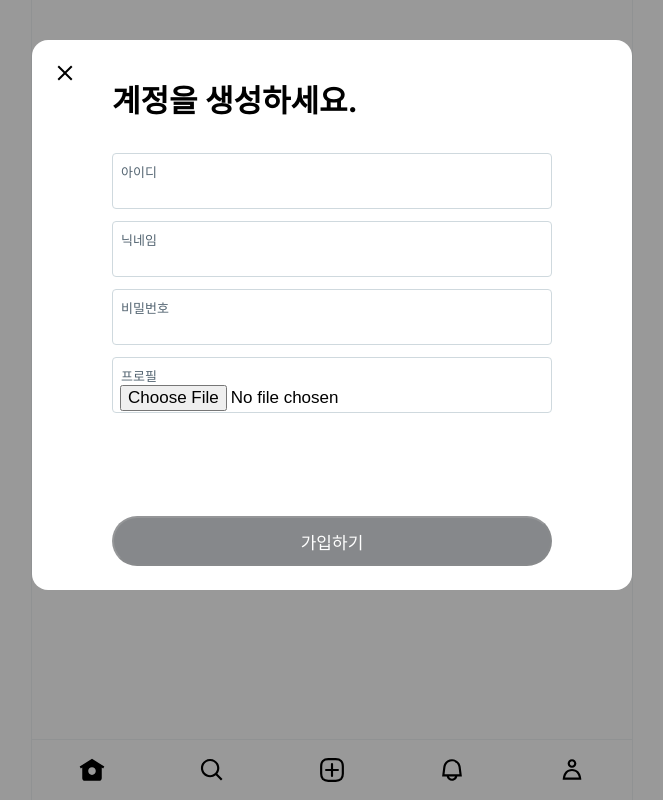
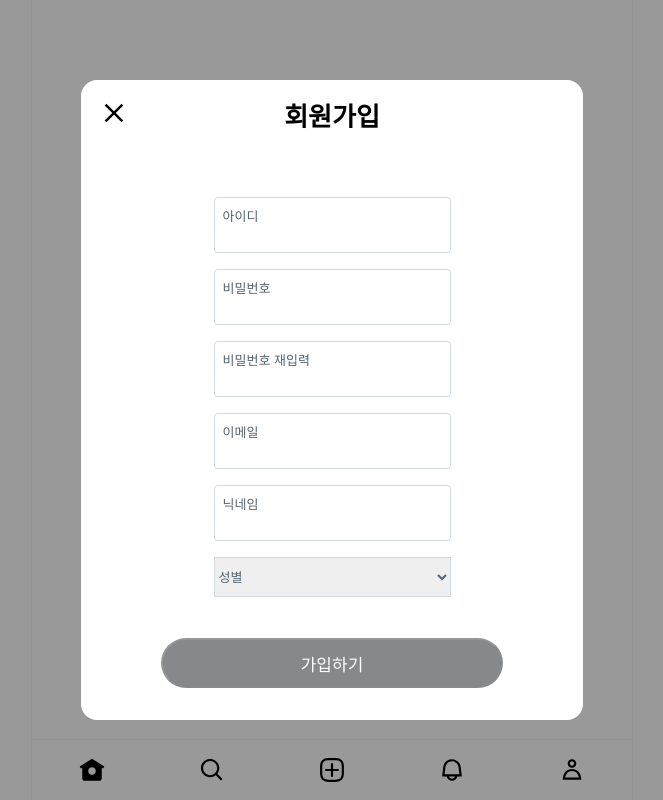
Before and after one commit to Neulbom1234/Neulbom, a Next.js app in the folder front/: page /signup in a window 1280 px wide. Shown: the whole page, without its empty margins (308-971 px from the left). Built offline with nearby package versions, Linux system fonts and the light colour scheme.

Commit message:
로그인 페이지, 회원가입 페이지, 아이디/비밀번호 찾기 페이지 구현

```diff
--- a/front/src/app/(main)/_component/LoginModal.tsx
+++ b/front/src/app/(main)/_component/LoginModal.tsx
@@ -25,7 +25,7 @@ export default function LoginModal() {
       <div className={style.modal}>
         <div className={style.modalHeader}>
           <button className={style.closeButton} onClick={onClickClose}>
-            <svg width={24} viewBox="0 0 24 24" aria-hidden="true"
+            <svg width={30} viewBox="0 0 24 24" aria-hidden="true"
                  className="r-18jsvk2 r-4qtqp9 r-yyyyoo r-z80fyv r-dnmrzs r-bnwqim r-1plcrui r-lrvibr r-19wmn03">
               <g>
                 <path
--- a/front/src/app/(main)/_component/SignupModal.tsx
+++ b/front/src/app/(main)/_component/SignupModal.tsx
@@ -7,9 +7,13 @@ import {ChangeEventHandler, FormEventHandler, useState} from "react";
 export default function SignupModal() {
   const [id, setId] = useState('');
   const [password, setPassword] = useState('');
+  const [secondPassword, setSecondPassword] = useState('');
+  const [email, setEmail] = useState('');
   const [nickname, setNickname] = useState('');
-  const [image, setImage] = useState('');
-  const [imageFile, setImageFile] = useState<File>();
+  const [message, setMessage] = useState('');
+  // const [image, setImage] = useState('');
+  // const [imageFile, setImageFile] = useState<File>();
+
 
   const router = useRouter();
   const onClickClose = () => {
@@ -20,10 +24,12 @@ export default function SignupModal() {
   const onChangeId: ChangeEventHandler<HTMLInputElement> = (e) => { setId(e.target.value) };
 
   const onChangePassword: ChangeEventHandler<HTMLInputElement> = (e) => { setPassword(e.target.value) };
+  const onChangeSecondPassword: ChangeEventHandler<HTMLInputElement> = (e) => { setSecondPassword(e.target.value) };
+  const onChangeEmail: ChangeEventHandler<HTMLInputElement> = (e) => { setEmail(e.target.value) };
   const onChangeNickname: ChangeEventHandler<HTMLInputElement> = (e) => { setNickname(e.target.value) };
-  const onChangeImageFile: ChangeEventHandler<HTMLInputElement> = (e) => {
-    e.target.files && setImageFile(e.target.files[0])
-  };
+  // const onChangeImageFile: ChangeEventHandler<HTMLInputElement> = (e) => {
+    // e.target.files && setImageFile(e.target.files[0])
+  // };
 
   const onSubmit: FormEventHandler = (e) => {
     e.preventDefault();
@@ -31,8 +37,8 @@ export default function SignupModal() {
       method: 'post',
       body: JSON.stringify({
         id,
-        nickname,
-        image,
+        email,
+        // image,
         password,
       }),
       credentials: 'include',
@@ -52,7 +58,7 @@ export default function SignupModal() {
         <div className={style.modal}>
           <div className={style.modalHeader}>
             <button className={style.closeButton} onClick={onClickClose}>
-              <svg width={24} viewBox="0 0 24 24" aria-hidden="true"
+              <svg width={30} viewBox="0 0 24 24" aria-hidden="true"
                    className="r-18jsvk2 r-4qtqp9 r-yyyyoo r-z80fyv r-dnmrzs r-bnwqim r-1plcrui r-lrvibr r-19wmn03">
                 <g>
                   <path
@@ -60,7 +66,7 @@ export default function SignupModal() {
                 </g>
               </svg>
             </button>
-            <div>계정을 생성하세요.</div>
+            <div className={style.signIn}>회원가입</div>
           </div>
           <form>
             <div className={style.modalBody}>
@@ -71,13 +77,8 @@ export default function SignupModal() {
                        onChange={onChangeId}
                 />
               </div>
-              <div className={style.inputDiv}>
-                <label className={style.inputLabel} htmlFor="name">닉네임</label>
-                <input id="name" className={style.input} type="text" placeholder=""
-                       value={nickname}
-                       onChange={onChangeNickname}
-                />
-              </div>
+
+              {/* 비밀번호 */}
               <div className={style.inputDiv}>
                 <label className={style.inputLabel} htmlFor="password">비밀번호</label>
                 <input id="password" className={style.input} type="password" placeholder=""
@@ -85,12 +86,39 @@ export default function SignupModal() {
                        onChange={onChangePassword}
                 />
               </div>
+              {/* 비밀번호(재입력) => 입력창만 만들었음 !*/}
               <div className={style.inputDiv}>
-                <label className={style.inputLabel} htmlFor="image">프로필</label>
-                <input id="image" className={style.input} type="file" accept="image/*"
-                       onChange={onChangeImageFile}
+                <label className={style.inputLabel} htmlFor="secondPassword">비밀번호 재입력</label>
+                <input id="secondPassword" className={style.input} type="text" placeholder=""
+                       value={secondPassword}
+                       onChange={onChangeSecondPassword}
                 />
               </div>
+              <div className={style.message}>{message}</div>
+
+              <div className={style.inputDiv}>
+                <label className={style.inputLabel} htmlFor="email">이메일</label>
+                <input id="email" className={style.input} type="text" placeholder=""
+                       value={email}
+                       onChange={onChangeEmail}
+                />
+              </div>
+              <div className={style.inputDiv}>
+                <label className={style.inputLabel} htmlFor="nickname">닉네임</label>
+                <input id="nickname" className={style.input} type="text" placeholder=""
+                       value={nickname}
+                       onChange={onChangeNickname}
+                />
+              </div>
+
+              <div className={style.inputDiv}>
+                <select className={style.gender}>
+                  <option value="0">성별</option>
+                  <option value="1">남자</option>
+                  <option value="2">여자</option>
+                </select>
+              </div>
+
             </div>
             <div className={style.modalFooter}>
               <button className={style.actionButton} disabled>가입하기</button>
--- a/front/src/app/(main)/_component/login.module.css
+++ b/front/src/app/(main)/_component/login.module.css
@@ -31,7 +31,7 @@
 }
 
 .modalHeader {
-    padding: 36px 80px 20px;
+    padding: 16px 80px 20px;
     font-size: 31px;
     font-weight: bold;
 }
@@ -48,17 +48,17 @@
 @media all and (min-width: 687px) {
     .modal {
         top: 5%;
-        min-width: 80dvw;
-        max-width: 80dvw;
+        min-width: 502px;
+        max-width: 502px;
         height: 450px;
         max-height: 80dvh;
         padding: 0;
-        border-radius: 16px;
+        border-radius: 16px !important;
     }
     .modalHeader {
-        min-width: 80dvw;
-        max-width: 80dvw;
-        padding: 36px 80px 20px;
+        /* min-width: 80dvw; */
+        max-width: 100%;
+        padding: 16px 80px 20px;
     }
     .modalBody {
         padding: 0 80px;
@@ -78,7 +78,7 @@
         top: 0%;
         height: 100dvh;
         width: 100dvw;
-        border-radius: 0px;
+        border-radius: 0;
     }
     .modalHeader{
         width: inherit;
@@ -87,6 +87,7 @@
         position: relative;
         align-items: center;
     }
+
     .modalBody{
         flex: 1;
     }
@@ -127,32 +128,6 @@
     /* margin: 12px 0; */
     margin-bottom: 0px;
 }
-
-/* .inputTopLabel {
-    width: 100%;
-    display: inline-block;
-    position: absolute;
-    top: 0;
-    border: 1px solid rgb(207, 217, 222);
-    border-radius: 10px 10px 0 0;
-    border-bottom: none;
-    font-size: 13px;
-    height: 56px;
-    padding: 8px 8px 0;
-    color: rgb(83, 100, 113);
-} */
-/* .inputBottomLabel {
-    width: 100%;
-    display: inline-block;
-    position: absolute;
-    top: 0;
-    border: 1px solid rgb(207, 217, 222);
-    border-radius: 0 0 10px 10px;
-    font-size: 13px;
-    height: 56px;
-    padding: 8px 8px 0;
-    color: rgb(83, 100, 113);
-} */
 
 .inputLabel:focus-within {
     color: red;
@@ -218,7 +193,7 @@
     background-color: #fff;
     position: absolute;
     left: 16px;
-    top: 36px;
+    top: 16px;
     display: flex;
     align-items: center;
     justify-content: center;
--- a/front/src/app/(main)/_component/searchID.module.css
+++ b/front/src/app/(main)/_component/searchID.module.css
@@ -3,6 +3,7 @@
     height: 100%;
     display: flex;
     justify-content: center;
+    align-items: center;
     position: absolute;
     top: 0;
     left: 0;
@@ -17,23 +18,29 @@
   }
   .modal {
     background-color: rgb(var(--background-end-rgb));
+    border-radius: 16px;
     position: relative;
-    top: 5%;
-    max-width: 80vw;
-    min-width: 600px;
-    border-radius: 16px;
+    top: 15%;
+    /* max-width: 80vw; */
+    /* min-width: 600px; */
+    width: 50vw;
     display: flex;
     flex-direction: column;
-    height: 550px;
+    /* height: 550px; */
     z-index: 99;
   }
 
   .modalHeader {
-    padding: 36px 80px 20px;
+    margin: auto;
     font-size: 31px;
     font-weight: bold;
+    display: flex;
+    align-items: center;
   }
-
+  .findId{
+    font-size: 26px;
+    margin: auto;
+  }
   .modal form {
     display: flex;
     flex-direction: column;
@@ -41,23 +48,94 @@
   }
 
   .modalBody {
-    flex: 1;
+    /* flex: 1; */
     padding: 0 80px;
   }
   @media all and (min-width: 687px) {
     .modal {
-        top: 5%;
-        min-width: 600px;
-        max-width: 600px;
-        height: 550px;
+        top: 0%;
+        min-width: 502px;
+        max-width: 502px;
+
+        height: 450px;
+        min-height: 80dvh;
+        max-height: 80dvh;
         padding: 0;
+        border-radius: 16px !important;
     }
     .modalHeader {
-        padding: 36px 80px 20px;
+      max-width: 100%;
+      margin-bottom: 0;
+      padding: 16px 80px 20px;
     }
     .modalBody {
-        padding: 0 80px;
+      padding: 0 80px;
+      min-height: 75%;
+      max-height: 75%;
+      position: relative;
+      /* overflow-y: scroll; */
     }
+
+    .modalFooter{
+      min-height: 10%;
+      position: relative;
+      bottom: -10% !important;
+    }
+
+  }
+
+  @media all and(min-width: 300px) {
+    .modal{
+      top: 0%;
+      height: 100dvh;
+      width: 100dvw;
+      border-radius: 0;
+      display: flex;
+      justify-content: center;
+    }
+
+    .modalHeader{
+      width: 100%;
+      max-width: 100dvw;
+      display: flex;
+      justify-content: space-between;
+      position: relative;
+      align-items: center;
+      /* padding-top: 16px; */
+      /* top: 32px; */
+      min-height: 10%;
+    }
+    .modalBody{
+      margin: 0 auto;
+      flex: 0;
+      max-width: 90dvw;
+      /* display: flex; */
+      /* flex-direction: column; */
+      /* align-items: center; */
+      /* justify-content: center; */
+      padding: 0 0;
+
+      position: relative;
+      top: 5%;
+      min-height: 75%;
+      max-height: 75%;
+    }
+
+    .modalFooter{
+      display: flex;
+      align-items: center;
+      justify-content: center;
+      position: relative;
+      min-height: 10%;
+      bottom: -5%;
+    }
+    .actionButton{
+      width: 90%;
+      max-width: 90dvw;
+      margin: auto;
+    }
+
+
   }
 
   .inputDiv {
@@ -92,7 +170,7 @@
   }
 
   .modalFooter {
-    padding: 24px 80px;
+    padding: 0 80px;
   }
 
   .actionButton {
--- a/front/src/app/(main)/_component/searchPW.module.css
+++ b/front/src/app/(main)/_component/searchPW.module.css
@@ -3,6 +3,7 @@
     height: 100%;
     display: flex;
     justify-content: center;
+    align-items: center;
     position: absolute;
     top: 0;
     left: 0;
@@ -17,23 +18,28 @@
   }
   .modal {
     background-color: rgb(var(--background-end-rgb));
+    border-radius: 16px;
     position: relative;
-    top: 5%;
-    max-width: 80vw;
-    min-width: 600px;
-    border-radius: 16px;
+    top: 15%;
+    /* max-width: 80vw;
+    min-width: 600px; */
+    width: 50vw;
     display: flex;
     flex-direction: column;
-    height: 550px;
     z-index: 99;
   }
 
   .modalHeader {
-    padding: 36px 80px 20px;
+    margin: auto;
     font-size: 31px;
     font-weight: bold;
+    display: flex;
+    align-items: center;
   }
-
+  .findPW{
+    font-size: 26px;
+    margin: auto;
+  }
   .modal form {
     display: flex;
     flex-direction: column;
@@ -41,31 +47,97 @@
   }
 
   .modalBody {
-    flex: 1;
+    /* flex: 1; */
     padding: 0 80px;
   }
   @media all and (min-width: 687px) {
     .modal {
         top: 5%;
-        min-width: 600px;
-        max-width: 600px;
-        height: 550px;
+        min-width: 502px;
+        max-width: 502px;
+        height: 450px;
+        min-height: 80dvh;
+        max-height: 80dvh;
         padding: 0;
+        border-radius: 16px !important;
     }
     .modalHeader {
-        padding: 36px 80px 20px;
+       /* padding: 36px 80px 20px; */
+       max-width: 100%;
+       /* padding: 0px 80px 20px; */
+       margin-bottom: 0px;
+       /* min-height: 10%; */
+       padding: 16px 80px 20px;
     }
     .modalBody {
         padding: 0 80px;
     }
+    .modalFooter{
+      min-height: 10%;
+      position: relative;
+      bottom: -10% !important;
+    }
+  }
+  @media all and (min-width: 300px) {
+    .modal{
+      top: 0%;
+      height: 100dvh;
+      width: 100dvw;
+      border-radius: 0;
+      display: flex;
+      justify-content: center;
+    }
+
+    .modalHeader{
+      width: 100%;
+      max-width: 100dvw;
+      display: flex;
+      justify-content: space-between;
+      position: relative;
+      align-items: center;
+      /* padding-top: 16px; */
+      /* top: 32px; */
+      min-height: 10%;
+    }
+    .modalBody{
+      margin: 0 auto;
+      flex: 0;
+      max-width: 90dvw;
+      /* display: flex; */
+      /* flex-direction: column; */
+      /* align-items: center; */
+      /* justify-content: center; */
+      padding: 0 0;
+
+      position: relative;
+      top: 5%;
+      min-height: 75%;
+      max-height: 75%;
+    }
+
+    .modalFooter{
+      display: flex;
+      align-items: center;
+      justify-content: center;
+      position: relative;
+      min-height: 10%;
+      bottom: -5%;
+    }
+    .actionButton{
+      width: 90%;
+      max-width: 90dvw;
+      margin: auto;
+    }
+
   }
 
   .inputDiv {
+    width: 100%;
     display: flex;
     flex-direction: column;
     height: 56px;
     position: relative;
-    margin: 12px 0;
+    margin: 16px 0;
   }
   .inputLabel {
     width: 100%;
@@ -92,7 +164,7 @@
   }
 
   .modalFooter {
-    padding: 24px 80px;
+    padding: 0px 80px;
   }
 
   .actionButton {
--- a/front/src/app/(main)/_component/signup.module.css
+++ b/front/src/app/(main)/_component/signup.module.css
@@ -3,6 +3,7 @@
   height: 100%;
   display: flex;
   justify-content: center;
+  align-items: center;
   position: absolute;
   top: 0;
   left: 0;
@@ -17,23 +18,30 @@
 }
 .modal {
   background-color: rgb(var(--background-end-rgb));
+  border-radius: 16px;
   position: relative;
-  top: 5%;
-  max-width: 80vw;
-  min-width: 600px;
-  border-radius: 16px;
+  top: 15%;
+  /* max-width: 80vw;
+  min-width: 600px; */
+  width: 50vw;
   display: flex;
   flex-direction: column;
-  height: 550px;
   z-index: 99;
 }
 
 .modalHeader {
-  padding: 36px 80px 20px;
+  /* padding: 36px 80px 20px; */
+  margin: auto;
   font-size: 31px;
   font-weight: bold;
+  display: flex;
+  align-items: center;
 }
-
+.signIn{
+  font-size: 26px;
+  margin: auto;
+  /* margin: 16px auto 0; */
+}
 .modal form {
   display: flex;
   flex-direction: column;
@@ -41,31 +49,135 @@
 }
 
 .modalBody {
-  flex: 1;
+  /* flex: 1; */
   padding: 0 80px;
+}
+
+.message{
+  font-size: 12px;
+  color: red;
+  margin-left: 8px;
 }
 @media all and (min-width: 687px) {
   .modal {
       top: 5%;
-      min-width: 600px;
-      max-width: 600px;
-      height: 550px;
+      min-width: 502px;
+      max-width: 502px;
+
+      height: 450px;
+      min-height: 80dvh;
+      max-height: 80dvh;
       padding: 0;
+      border-radius: 16px !important;
+
+      /* display: flex; */
   }
   .modalHeader {
-      padding: 36px 80px 20px;
+      /* padding: 36px 80px 20px; */
+      max-width: 100%;
+      /* padding: 0px 80px 20px; */
+      margin-bottom: 0px;
+      /* min-height: 10%; */
+      padding: 16px 80px 20px;
   }
+
   .modalBody {
       padding: 0 80px;
+      min-height: 75%;
+      max-height: 75%;
+      position: relative;
+      overflow-y: scroll;
   }
+  .modalBody::-webkit-scrollbar{
+    width: 25px;
+    }
+  .modalBody::-webkit-scrollbar-thumb{
+    background-color: rgb(207, 217, 222);
+    background-clip: padding-box;
+    border: 10px solid transparent;
+  }
+  .modalBody::-webkit-scrollbar-track{
+    background-color: #fff;
+  }
+  .modalFooter{
+    min-height: 10%;
+    position: relative;
+    bottom: -10% !important;
+  }
+
+  .closeButton {
+    /* position: relative; */
+    /* left: 16px; */
+  }
+}
+@media all and (min-width: 300px){
+  .modal{
+    top: 0%;
+    height: 100dvh;
+    width: 100dvw;
+    border-radius: 0;
+    display: flex;
+    justify-content: center;
+  }
+
+  .modalHeader{
+    width: 100%;
+    max-width: 100dvw;
+    display: flex;
+    justify-content: space-between;
+    position: relative;
+    align-items: center;
+    /* padding-top: 16px; */
+    /* top: 32px; */
+    min-height: 10%;
+  }
+  .modalBody{
+    margin: 0 auto;
+    flex: 0;
+    max-width: 90dvw;
+    /* display: flex; */
+    /* flex-direction: column; */
+    /* align-items: center; */
+    /* justify-content: center; */
+    padding: 0 0;
+
+    position: relative;
+    top: 5%;
+    min-height: 75%;
+    max-height: 75%;
+  }
+
+  .modalFooter{
+    display: flex;
+    align-items: center;
+    justify-content: center;
+    position: relative;
+    min-height: 10%;
+    bottom: -5%;
+  }
+  .actionButton{
+    width: 90%;
+    max-width: 90dvw;
+    margin: auto;
+  }
+
+  .closeButton{
+    /* position: relative; */
+    /* left: 16px; */
+  }
+
 }
 
 .inputDiv {
+  width: 100%;
   display: flex;
   flex-direction: column;
   height: 56px;
   position: relative;
-  margin: 12px 0;
+  margin: 16px 0;
+}
+.inputDiv:last-child{
+  margin-bottom: 0;
 }
 .inputLabel {
   width: 100%;
@@ -91,8 +203,16 @@
   outline: none;
 }
 
+.gender{
+  height: 40px;
+  width: 100%;
+  font-size: 13px;
+  border-color: rgb(207, 217, 222);
+  color: rgb(83, 100, 113);
+}
+
 .modalFooter {
-  padding: 24px 80px;
+  padding: 0 80px;
 }
 
 .actionButton {
@@ -127,11 +247,7 @@
 .closeButton:hover {
   background-color: rgba(15,20,25, 0.1);
 }
-@media all and (min-width: 687px) {
-  .closeButton {
-      left: 16px;
-  }
-}
+
 @media (prefers-color-scheme: dark) {
   .closeButton {
       background-color: black;
```
Also changed, not shown: front/src/app/(main)/_component/SearchIDModal.tsx (+4 -23 lines), front/src/app/(main)/_component/SearchPWModal.tsx (+11 -20 lines).
